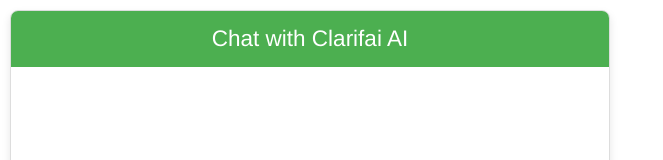
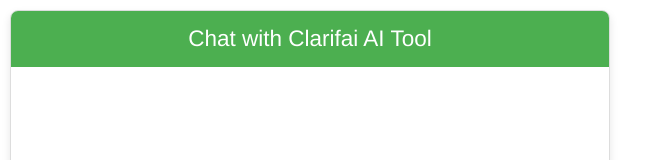
Before and after one commit to naik-deveshi/chatbott, a Vue app: page /chat in a window 1280 px wide. Shown: the top 160 px of the page, without its empty margins (0-663 px from the left). Built offline with nearby package versions, Linux system fonts and the light colour scheme.

Commit message:
testing commit

```diff
--- a/src/components/ChatClarifai.vue
+++ b/src/components/ChatClarifai.vue
@@ -1,8 +1,9 @@
 <template>
     <div class="chat-container" @dragover.prevent @drop.prevent="handleDrop" @paste="handlePaste">
         <div class="header">
-            <h2>Chat with Clarifai AI</h2>
+            <h2>Chat with Clarifai AI Tool</h2>
         </div>
+        <div></div>
         <div class="messages" ref="messagesContainer">
             <div v-for="message in messages" :key="message.id" :class="['message', message.user ? 'user' : 'bot']">
                 <div class="message-content" v-html="renderMarkdown(message.text)"></div>
```
